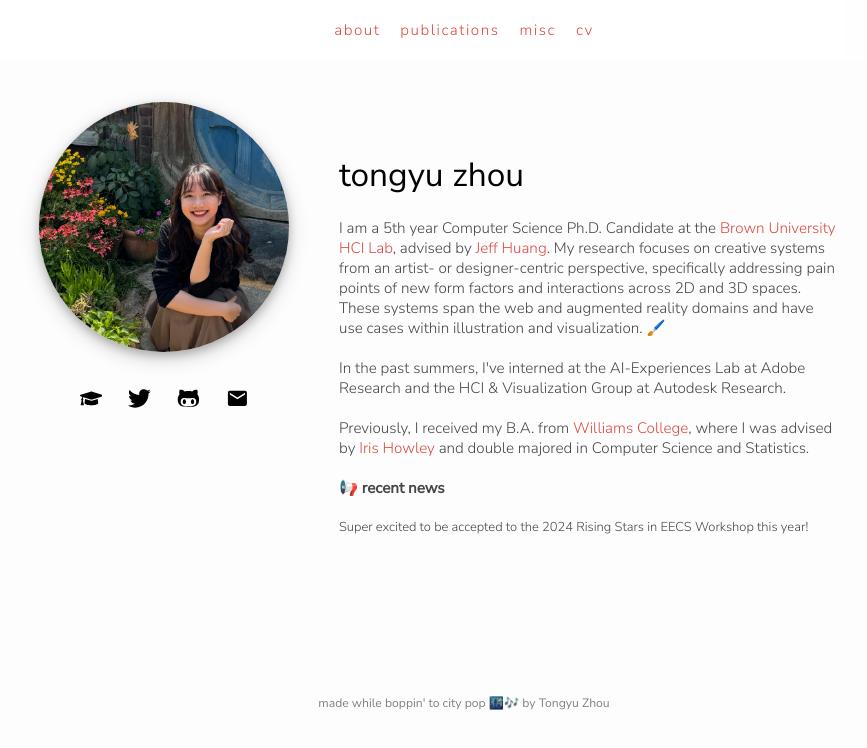
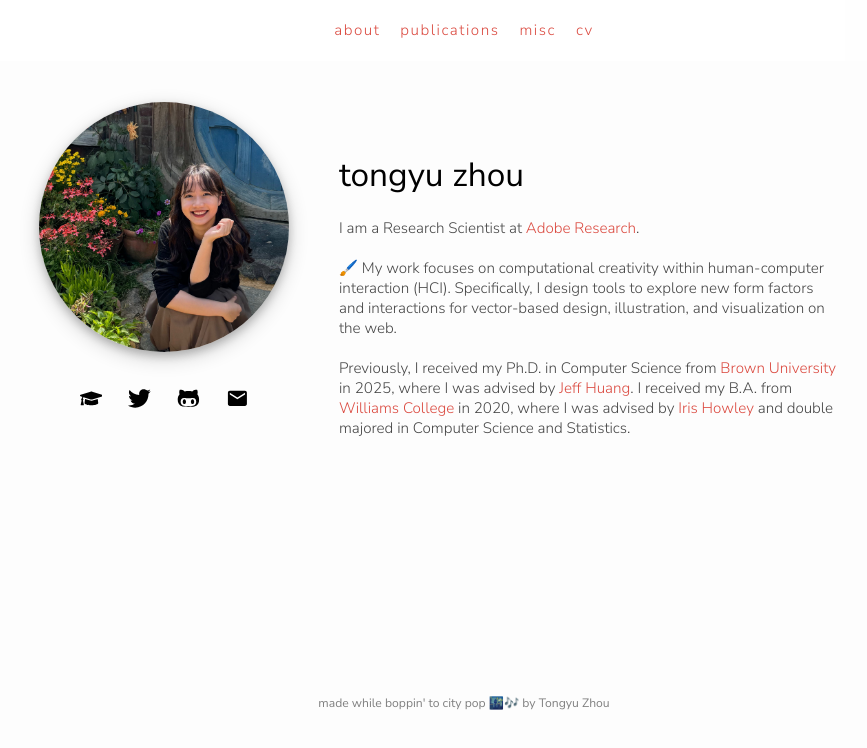
Before and after one commit to eutopi/eutopi.github.io, a React (Create React App) app: page /#/ in a window 1280 px wide. Shown: the top 748 px of the page, without its empty margins (176-1043 px from the left). Built offline with nearby package versions, Linux system fonts and the light colour scheme.

Commit message:
update bio

```diff
--- a/src/pages/about.js
+++ b/src/pages/about.js
@@ -28,7 +28,7 @@ export class About extends Component {
                                     <a href="https://scholar.google.com/citations?user=xhnEDvAAAAAJ&hl=en"><FaGraduationCap className="pad-10 icon"/> </a>
                                     <a href="https://x.com/_tongyu"><FaTwitter className="pad-10 icon"/> </a>
                                     <a href="https://github.com/eutopi"><FaGithubAlt className="pad-10 icon"/> </a>
-                                    <a href="mailto:me@tongyu_zhou@brown.edu"><MdEmail className="pad-10 icon"/></a>
+                                    <a href="mailto:me@tongyuz@adobe.com"><MdEmail className="pad-10 icon"/></a>
                                 </div>
                                 </div>
                             </div>
@@ -37,26 +37,27 @@ export class About extends Component {
                                 tongyu zhou <span class="wave"></span>
                                 </div >
                                 <div id="bio">
-                                <div>I am a 5th year Computer Science Ph.D. Candidate at the <a href="https://www.brown.edu/">Brown University</a> <a href="https://hci.brown.edu/">HCI Lab</a>, advised by <a href="https://jeffhuang.com/">Jeff Huang</a>. My research focuses on creative systems from an artist- or designer-centric perspective, specifically addressing pain points of new form factors and interactions across 2D and 3D spaces. These systems span the web and augmented reality domains and have use cases within illustration and visualization. 🖌️
+                                    <div>I am a Research Scientist at <a href="https://research.adobe.com/">Adobe Research</a>.</div>
+                                    <br/>
+                                    <div>🖌️ My work focuses on computational creativity within human-computer interaction (HCI). Specifically, I design tools to explore new form factors and interactions for vector-based design, illustration, and visualization on the web.</div>
+                                    <br/>
+                                    <div>Previously, I received my Ph.D. in Computer Science from <a href="https://www.brown.edu/">Brown University</a> in 2025, where I was advised by <a href="https://jeffhuang.com/">Jeff Huang</a>. I received my B.A. from <a href="https://www.williams.edu/">Williams College</a> in 2020, where I was advised by <a href="https://www.cs.williams.edu/~iris/">Iris Howley</a> and double majored in Computer Science and Statistics.
 
                                     {/* My research focuses on creating systems to support individual, collective, and collaborative creativity.  */}
                                     </div>
                                     <br/>
-                                <div>In the past summers, I've interned at the AI-Experiences Lab at Adobe Research and the HCI & Visualization Group at Autodesk Research.
-                                </div>
+                                    {/* <div>In the past summers, I've interned at the AI-Experiences Lab at Adobe Research and the HCI & Visualization Group at Autodesk Research.
+                                    </div> */}
                                     <br/>
-                                <div>
-                                Previously, I received my B.A. from <a href="https://www.williams.edu/">Williams College</a>, where I was advised by <a href="https://www.cs.williams.edu/~iris/">Iris Howley</a> and double majored in Computer Science and Statistics.
-                                </div>
-                                <br/>
+                                    {/* <br/>
                                     <div className="bold-text">
                                     📢 recent news
                                     </div >
-                                <br/>
-                                <div className='smaller-font'>
-                                    Super excited to be accepted to the 2024 Rising Stars in EECS Workshop this year!
+                                    <br/> */}
+                                    {/* <div className='smaller-font'>
+                                        Super excited to be accepted to the 2024 Rising Stars in EECS Workshop this year! */}
                                         {/* Recently, my internship project at Adobe with my mentor <a href="https://gromitchan.com/">Gromit Chan</a> was selected to be presented as <a href="https://www.youtube.com/watch?v=XSMO9-7pcq8">#ProjectInfographIt</a> at Adobe SUMMIT Sneaks 2024, where I showed Shaq how cool infographics could be! */}
-                                </div>
+                                    {/* </div> */}
                                 </div>
                             </div>
                         </div>
```
Lines whose indentation alone changed are shown as unchanged.
